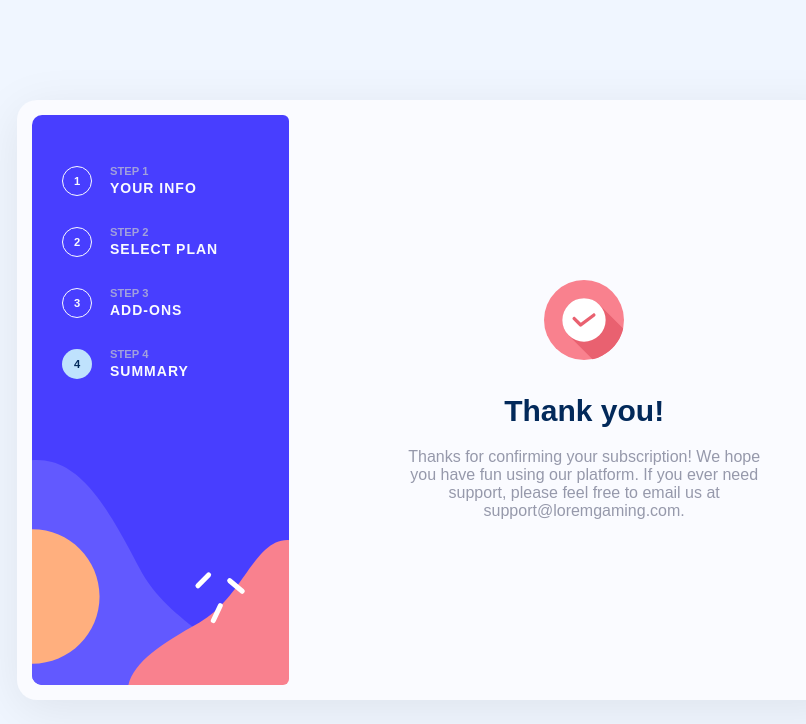
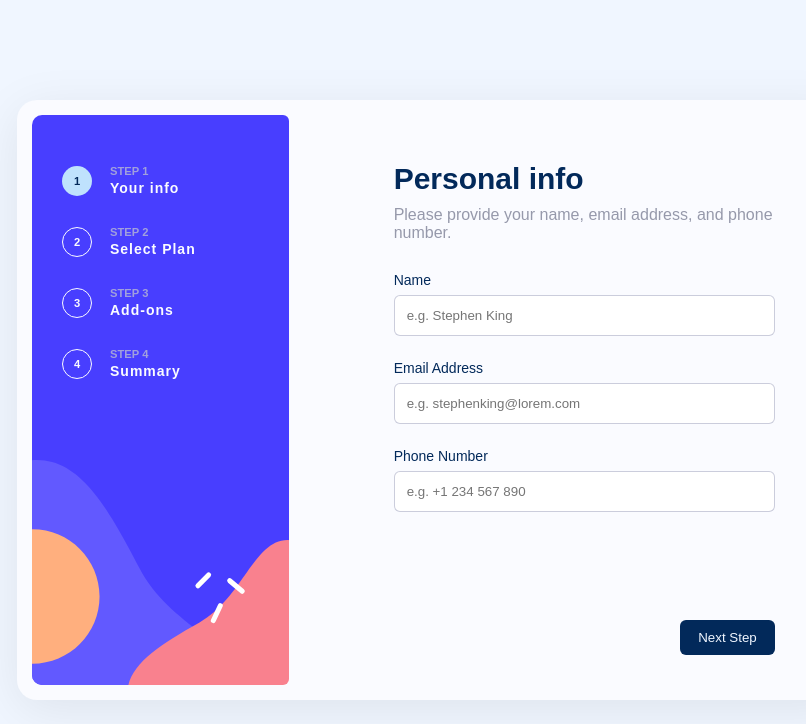
Before and after one commit to dogukan-aysan/MultiStepForm, a React (Vite) app: page / in a window 1280 px wide. Shown: the top 724 px of the page, without its empty margins (207-1013 px from the left). Built offline with nearby package versions, Linux system fonts and the light colour scheme; a web font is replaced by a local one.

Commit message:
Make app dynamic according to the context

```diff
--- a/src/App.jsx
+++ b/src/App.jsx
@@ -1,18 +1,27 @@
-// import Content from "./components/content/Content";
-// import Directions from "./components/directions/Directions";
+import { Context } from "./context/Context";
+import { useContext } from "react";
+
+import Content from "./components/content/Content";
+import Directions from "./components/directions/Directions";
 import Steps from "./components/steps/Steps";
 import ThankYouMessage from "./components/thankYou/ThankYouMessage";
 
 import styles from "./app.module.css";
 
 function App() {
+  const { isCompleted } = useContext(Context);
   return (
     <div className={styles.app}>
       <Steps />
       <main>
-        {/* <Content />
-        <Directions /> */}
-        <ThankYouMessage />
+        {isCompleted ? (
+          <ThankYouMessage />
+        ) : (
+          <>
+            <Content />
+            <Directions />
+          </>
+        )}
       </main>
     </div>
   );
--- a/src/components/button/Button.jsx
+++ b/src/components/button/Button.jsx
@@ -1,14 +1,30 @@
+import { useContext } from "react";
 import styles from "./button.module.css";
+import { Context } from "../../context/Context";
 
-function Button({ children, bgColor, textColor }) {
-  const style = {
-    backgroundColor: bgColor,
-    color: textColor,
+function Button({ children }) {
+  const { currentStep, dispatch } = useContext(Context);
+  const handleClick = () => {
+    const lastChar = parseInt(currentStep[currentStep.length - 1]);
+    const payload = `step${
+      children === "Next Step" ? lastChar + 1 : lastChar - 1
+    }`;
+    children === "Confirm"
+      ? dispatch({ type: "complete" })
+      : dispatch({ type: "changeStep", payload: payload });
   };
   return (
     <button
-      className={styles.button}
-      style={{ ...style, marginLeft: children === "Next Step" ? "auto" : "0" }}
+      className={`${styles.button} ${
+        styles[
+          children === "Go Back"
+            ? "go-back"
+            : children === "Next Step"
+            ? "next-step"
+            : "confirm"
+        ]
+      }`}
+      onClick={handleClick}
     >
       {children}
     </button>
--- a/src/components/button/button.module.css
+++ b/src/components/button/button.module.css
@@ -4,3 +4,20 @@
   border: none;
   cursor: pointer;
 }
+
+.next-step {
+  background-color: var(--color-marine);
+  color: var(--color-magnolia);
+  margin-left: auto;
+}
+
+.confirm {
+  background-color: var(--color-purplish);
+  color: var(--color-magnolia);
+}
+
+.go-back {
+  background-color: var(--color-alabaster);
+  color: var(--color-cool-gray);
+  font-weight: var(--fweight-md);
+}
--- a/src/components/content/Content.jsx
+++ b/src/components/content/Content.jsx
@@ -1,17 +1,14 @@
+import { useContext } from "react";
+import { Context } from "../../context/Context";
 import Header from "../header/Header";
-import Summary from "../summary/Summary";
-// import Info from "../info/Info";
-// import Plan from "../plan/Plan";
-// import AddOnList from "../addOns/AddOnList";
 
 function Content() {
+  const { steps, currentStep } = useContext(Context);
+  const { heading, text } = steps[currentStep];
   return (
-    <section className="content">
-      <Header />
-      {/* <Info /> */}
-      {/* <Plan /> */}
-      {/* <AddOnList /> */}
-      <Summary />
+    <section>
+      <Header heading={heading} text={text} />
+      {steps[currentStep].component}
     </section>
   );
 }
--- a/src/components/directions/Directions.jsx
+++ b/src/components/directions/Directions.jsx
@@ -1,18 +1,15 @@
+import { useContext } from "react";
 import Button from "../button/Button";
 
 import styles from "./directions.module.css";
+import { Context } from "../../context/Context";
 
 function Directions() {
+  const { currentStep } = useContext(Context);
   return (
     <section className={styles.directions}>
-      {true && (
-        <Button bgColor="hsl(231, 100%, 99%)" textColor="grey">
-          Go Back
-        </Button>
-      )}
-      <Button bgColor="hsl(243, 100%, 62%)" textColor="hsl(217, 100%, 97%)">
-        Confirm
-      </Button>
+      {currentStep !== "step1" && <Button>Go Back</Button>}
+      <Button>{currentStep === "step4" ? "Confirm" : "Next Step"}</Button>
     </section>
   );
 }
--- a/src/components/header/Header.jsx
+++ b/src/components/header/Header.jsx
@@ -1,11 +1,9 @@
 import styles from "./header.module.css";
-function Header() {
+function Header({ heading, text }) {
   return (
     <div className={styles.header}>
-      <h1 className={styles.heading}>Finishing up</h1>
-      <p className={styles.text}>
-        Double-check everything looks OK before confirming.
-      </p>
+      <h1 className={styles.heading}>{heading}</h1>
+      <p className={styles.text}>{text}</p>
     </div>
   );
 }
--- a/src/components/step/Step.jsx
+++ b/src/components/step/Step.jsx
@@ -1,14 +1,20 @@
+import { useContext } from "react";
 import styles from "./step.module.css";
+import { Context } from "../../context/Context";
 
-function Step({ num, title, isActive }) {
+function Step({ num, step, isActive }) {
+  const { dispatch } = useContext(Context);
   return (
     <div className={styles.step}>
-      <span className={`${styles.num} ${isActive ? styles.active : ""}`}>
+      <span
+        className={`${styles.num} ${isActive ? styles.active : ""}`}
+        onClick={() => dispatch({ type: "changeStep", payload: `step${num}` })}
+      >
         {num}
       </span>
       <div>
         <h5 className={styles.heading}>{`STEP ${num}`}</h5>
-        <p className={styles.title}>{title}</p>
+        <p className={styles.title}>{step.title}</p>
       </div>
     </div>
   );
--- a/src/components/steps/Steps.jsx
+++ b/src/components/steps/Steps.jsx
@@ -1,13 +1,20 @@
+import { useContext } from "react";
 import Step from "../step/Step";
 import styles from "./steps.module.css";
+import { Context } from "../../context/Context";
 
 function Steps() {
+  const { steps, currentStep } = useContext(Context);
   return (
     <aside className={styles.steps}>
-      <Step num="1" title="YOUR INFO" isActive={false} />
-      <Step num="2" title="SELECT PLAN" isActive={false} />
-      <Step num="3" title="ADD-ONS" isActive={false} />
-      <Step num="4" title="SUMMARY" isActive={true} />
+      {Object.keys(steps)?.map((step, i) => (
+        <Step
+          key={i}
+          step={steps[step]}
+          num={i + 1}
+          isActive={step === currentStep ? true : false}
+        />
+      ))}
     </aside>
   );
 }
```
